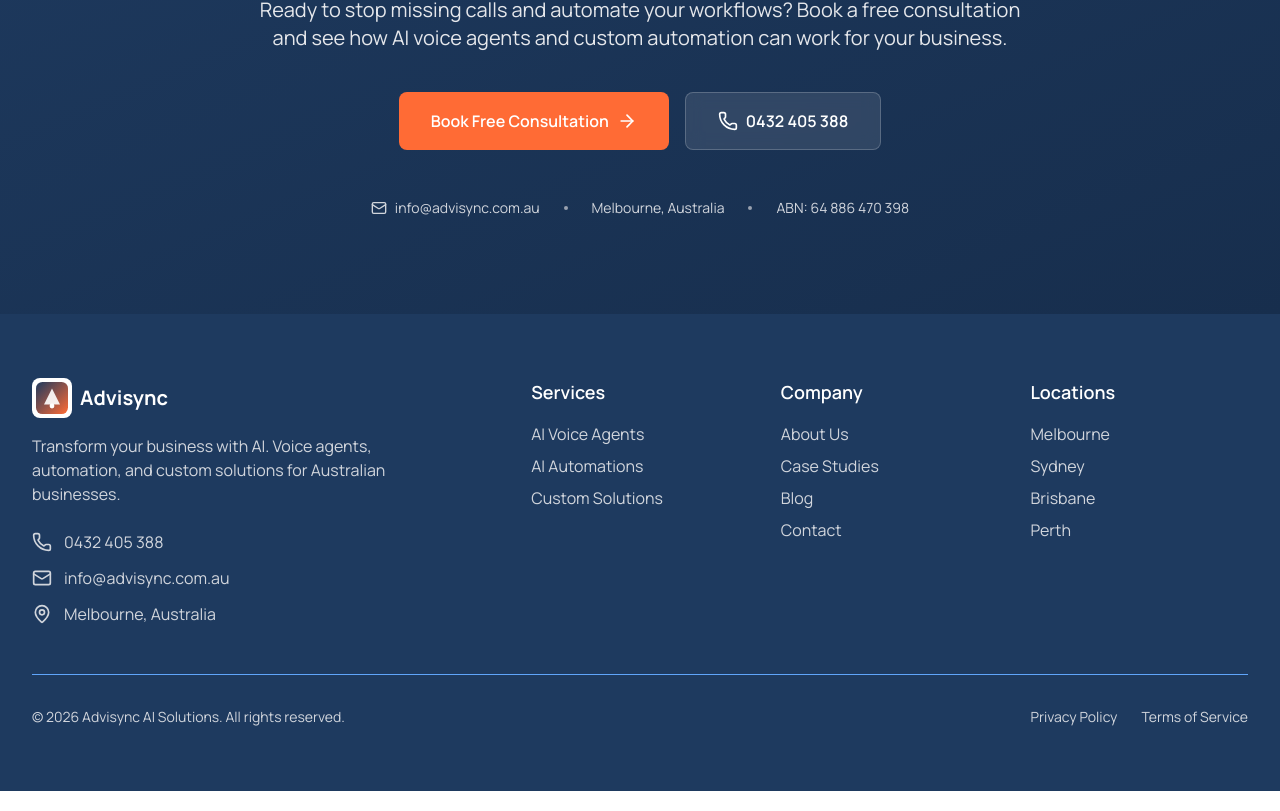
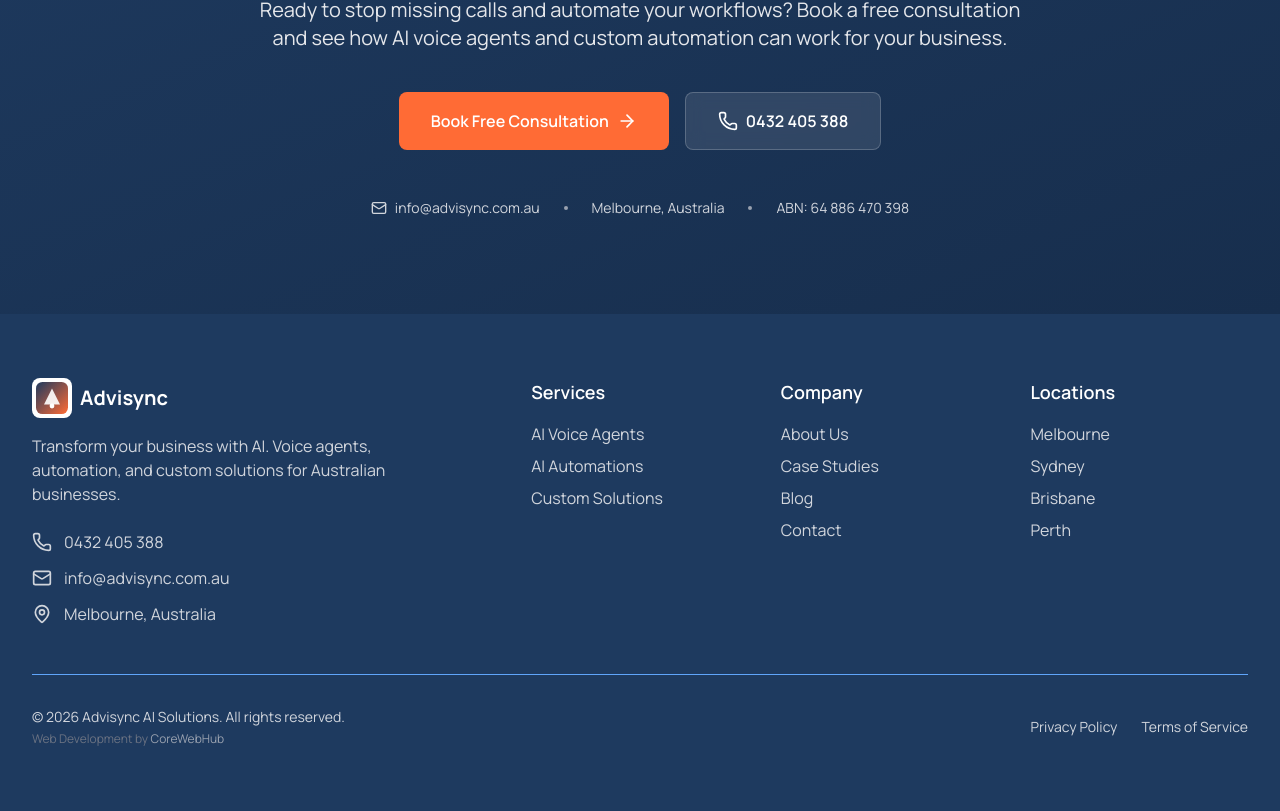
Before and after one commit to Abu-Uthman/advisync-redesign, a Next.js app: page / in a window 1280 px wide. Shown: the part 6690-7501 px from the top of the page. Built offline with nearby package versions, Linux system fonts and the light colour scheme.

Commit message:
feat: cross-link to CoreWebHub in footer

```diff
--- a/src/components/layout/Footer.tsx
+++ b/src/components/layout/Footer.tsx
@@ -107,9 +107,22 @@ export function Footer() {
 
         {/* Bottom Bar */}
         <div className="border-t border-primary-400 mt-12 pt-8 flex flex-col md:flex-row justify-between items-center">
-          <p className="text-gray-300 text-sm">
-            © {new Date().getFullYear()} Advisync AI Solutions. All rights reserved.
-          </p>
+          <div className="flex flex-col items-center md:items-start gap-1">
+            <p className="text-gray-300 text-sm">
+              © {new Date().getFullYear()} Advisync AI Solutions. All rights reserved.
+            </p>
+            <p className="text-gray-500 text-xs">
+              Web Development by{" "}
+              <a
+                href="https://corewebhub.com.au"
+                target="_blank"
+                rel="noopener noreferrer"
+                className="text-gray-400 hover:text-accent-500 transition-colors"
+              >
+                CoreWebHub
+              </a>
+            </p>
+          </div>
           <div className="flex space-x-6 mt-4 md:mt-0">
             {footerLinks.legal.map((link) => (
               <Link key={link.name} href={link.href} className="text-gray-300 hover:text-accent-500 text-sm transition-colors">
```
